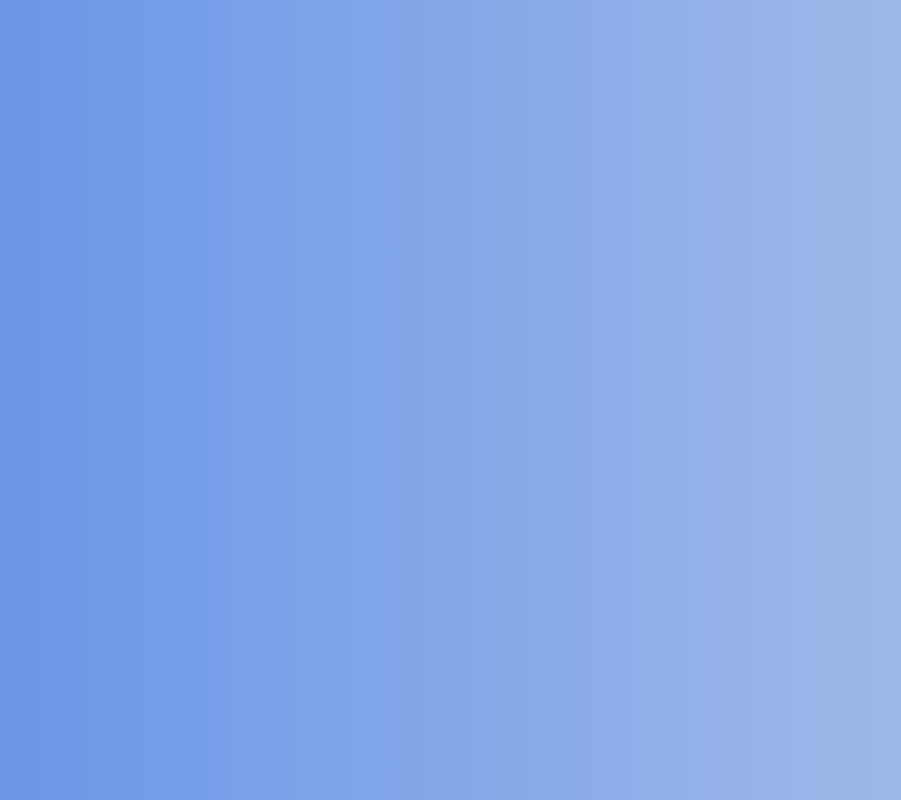
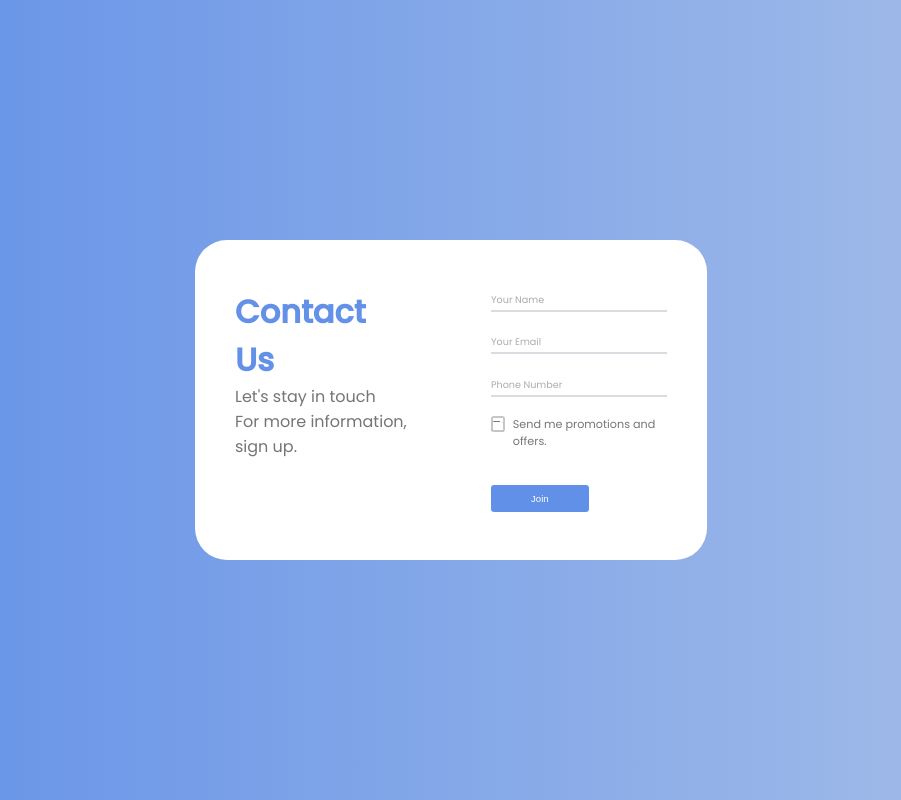
Before and after one commit to davidevignozzi/javascript-animations-course, a website built with Vite: page projects/interactiveFormAnimation/index.html in a window 1280 px wide. Shown: the whole page, without its empty margins (189-1090 px from the left). Built offline with nearby package versions, Linux system fonts and the light colour scheme.

Commit message:
:sparkles: Interactive Form Animation => HTML & CSS

```diff
--- a/projects/interactiveFormAnimation/index.html
+++ b/projects/interactiveFormAnimation/index.html
@@ -17,6 +17,128 @@
     <title>Forms</title>
   </head>
   <body>
+    <form>
+      <!-- Left side of the form -->
+      <div class="contact-left">
+        <h1 class="title">Contact Us</h1>
+        <p class="description">
+          Let's stay in touch <br />
+          For more information, <br />
+          sign up.
+        </p>
+      </div>
+
+      <!-- Right side of the form -->
+      <div class="contact-right">
+        <!-- Name -->
+        <div class="input-container">
+          <p class="placeholder">Your Name</p>
+          <input
+            type="text"
+            name="name"
+            autocomplete="off"
+            class="input-name input"
+          />
+          <svg
+            class="line-svg"
+            width="300"
+            height="2"
+            viewBox="0 0 300 2"
+            fill="none"
+            xmlns="http://www.w3.org/2000/svg"
+          >
+            <path
+              class="elastic-line"
+              d="M0 0.999512C0 0.999512 60.5 0.999512 150 0.999512C239.5 0.999512 300 0.999512 300 0.999512"
+              stroke="#D1D4DA"
+              stroke-width="2"
+            />
+          </svg>
+        </div>
+
+        <!-- Email -->
+        <div class="input-container">
+          <p class="placeholder">Your Email</p>
+          <input
+            type="email"
+            name="email"
+            autocomplete="off"
+            class="input-email input"
+          />
+          <svg
+            class="line-svg"
+            width="300"
+            height="2"
+            viewBox="0 0 300 2"
+            fill="none"
+            xmlns="http://www.w3.org/2000/svg"
+          >
+            <path
+              class="elastic-line"
+              d="M0 0.999512C0 0.999512 60.5 0.999512 150 0.999512C239.5 0.999512 300 0.999512 300 0.999512"
+              stroke="#D1D4DA"
+              stroke-width="2"
+            />
+          </svg>
+        </div>
+
+        <!-- Phone -->
+        <div class="input-container">
+          <p class="placeholder">Phone Number</p>
+          <input
+            type="tel"
+            name="tel"
+            autocomplete="off"
+            class="input-number input"
+          />
+          <svg
+            class="line-svg"
+            width="300"
+            height="2"
+            viewBox="0 0 300 2"
+            fill="none"
+            xmlns="http://www.w3.org/2000/svg"
+          >
+            <path
+              class="elastic-line"
+              d="M0 0.999512C0 0.999512 60.5 0.999512 150 0.999512C239.5 0.999512 300 0.999512 300 0.999512"
+              stroke="#D1D4DA"
+              stroke-width="2"
+            />
+          </svg>
+        </div>
+
+        <!-- Promotion Checkbox -->
+        <div class="promo-container">
+          <div class="checkbox-container">
+            <!-- Outline -->
+            <span class="checkmark"></span>
+            <div class="checkbox-fill"></div>
+            <input type="checkbox" name="checkbox" />
+            <svg
+              width="19"
+              height="16"
+              viewBox="0 0 19 16"
+              fill="none"
+              xmlns="http://www.w3.org/2000/svg"
+              class="tick-mark"
+            >
+              <path
+                class="elastic-line"
+                d="M2 8.5L6.5 13L17.5 2"
+                stroke="white"
+                stroke-width="4"
+              />
+            </svg>
+          </div>
+          <label class="checkbox-label"
+            >Send me promotions and offers.</label
+          >
+        </div>
+        <button>Join</button>
+      </div>
+    </form>
+
     <script type="module" src="./app.js"></script>
   </body>
 </html>
--- a/projects/interactiveFormAnimation/style.css
+++ b/projects/interactiveFormAnimation/style.css
@@ -12,3 +12,154 @@ body {
   font-family: 'Poppins', sans-serif;
   background: linear-gradient(90deg, #6190e8, #a7bfe8);
 }
+
+form {
+  width: 40vw;
+  min-height: 40vh;
+  background: white;
+  color: #777474;
+  border-radius: 2rem;
+  /* padding: 3rem 5rem; */
+  display: flex;
+  position: relative;
+}
+
+.title {
+  color: #6391e8;
+}
+.contact-right,
+.contact-left {
+  flex: 1;
+  margin: 3rem 2.5rem;
+  overflow: hidden;
+}
+.contact-right {
+  display: flex;
+  flex-direction: column;
+  justify-content: space-between;
+}
+.input {
+  width: 100%;
+  height: 100%;
+  position: absolute;
+  top: 0;
+  border: none;
+  outline: none;
+  color: #777474;
+  font-size: 0.7rem;
+}
+.input-container {
+  position: relative;
+}
+.placeholder {
+  position: relative;
+  z-index: 1;
+  pointer-events: none;
+  padding: 0.3rem 0rem;
+  font-size: 0.6rem;
+  opacity: 0.6;
+  transform-origin: left;
+}
+.line-svg {
+  position: absolute;
+  left: 0;
+  bottom: 0;
+  overflow: visible;
+  opacity: 0.8;
+}
+
+.checkbox-label {
+  font-size: 0.7rem;
+}
+.promo-container {
+  position: relative;
+  display: flex;
+}
+.checkbox {
+  opacity: 0;
+  cursor: pointer;
+  z-index: 3;
+}
+.checkbox-label {
+  padding-left: 0.5rem;
+}
+.checkbox-container {
+  position: relative;
+  height: 1rem;
+  width: 1rem;
+  border-radius: 3px;
+  overflow: hidden;
+}
+.checkmark,
+.checkbox {
+  position: absolute;
+  bottom: 0;
+  left: 0;
+  width: 100%;
+  height: 100%;
+  border: 2px solid #c5c5c5;
+}
+.checkbox-fill {
+  position: absolute;
+  background: #6190e8;
+  width: 100%;
+  height: 100%;
+  top: 100%;
+}
+
+.tick-mark {
+  position: absolute;
+  top: 50%;
+  left: 50%;
+  transform: translate(-50%, -50%) scale(0.6);
+  z-index: 2;
+}
+
+button {
+  font-family: 'Poppins' sans-serif;
+  font-weight: 500;
+  font-size: 0.6rem;
+  background: #6190e8;
+  color: white;
+  border-radius: 0.2rem;
+  border-style: none;
+  padding: 0.5rem 2.5rem;
+  cursor: pointer;
+  margin-top: 1rem;
+  align-self: flex-start;
+}
+
+#character {
+  position: absolute;
+  transform: scale(0.6) translate(0%, 30%);
+  bottom: 0;
+  left: 0;
+  transform-origin: bottom;
+}
+
+.submitted {
+  position: absolute;
+  left: 50%;
+  top: 50%;
+  color: #777474;
+  font-size: 1rem;
+  pointer-events: none;
+  text-align: center;
+  transform: translate(-50%, -50%);
+  opacity: 0;
+}
+
+@media screen and (max-width: 812px) {
+  form {
+    width: 90vw;
+    min-height: 80vh;
+    flex-direction: column;
+    padding: 8rem 3rem;
+  }
+  .line-svg {
+    width: 100%;
+  }
+  #character {
+    transform: scale(0.4) translate(0%, 30%);
+  }
+}
```
